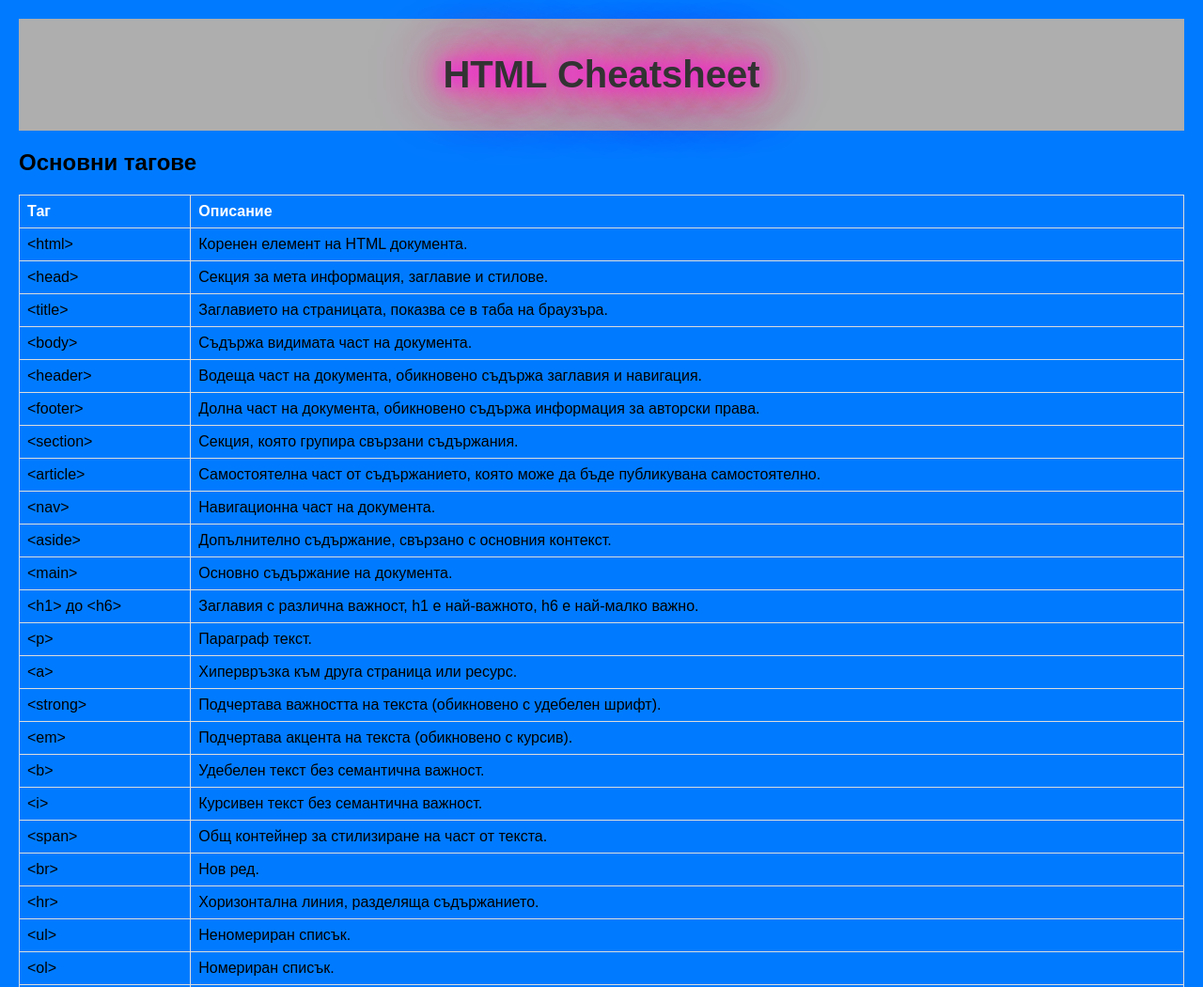
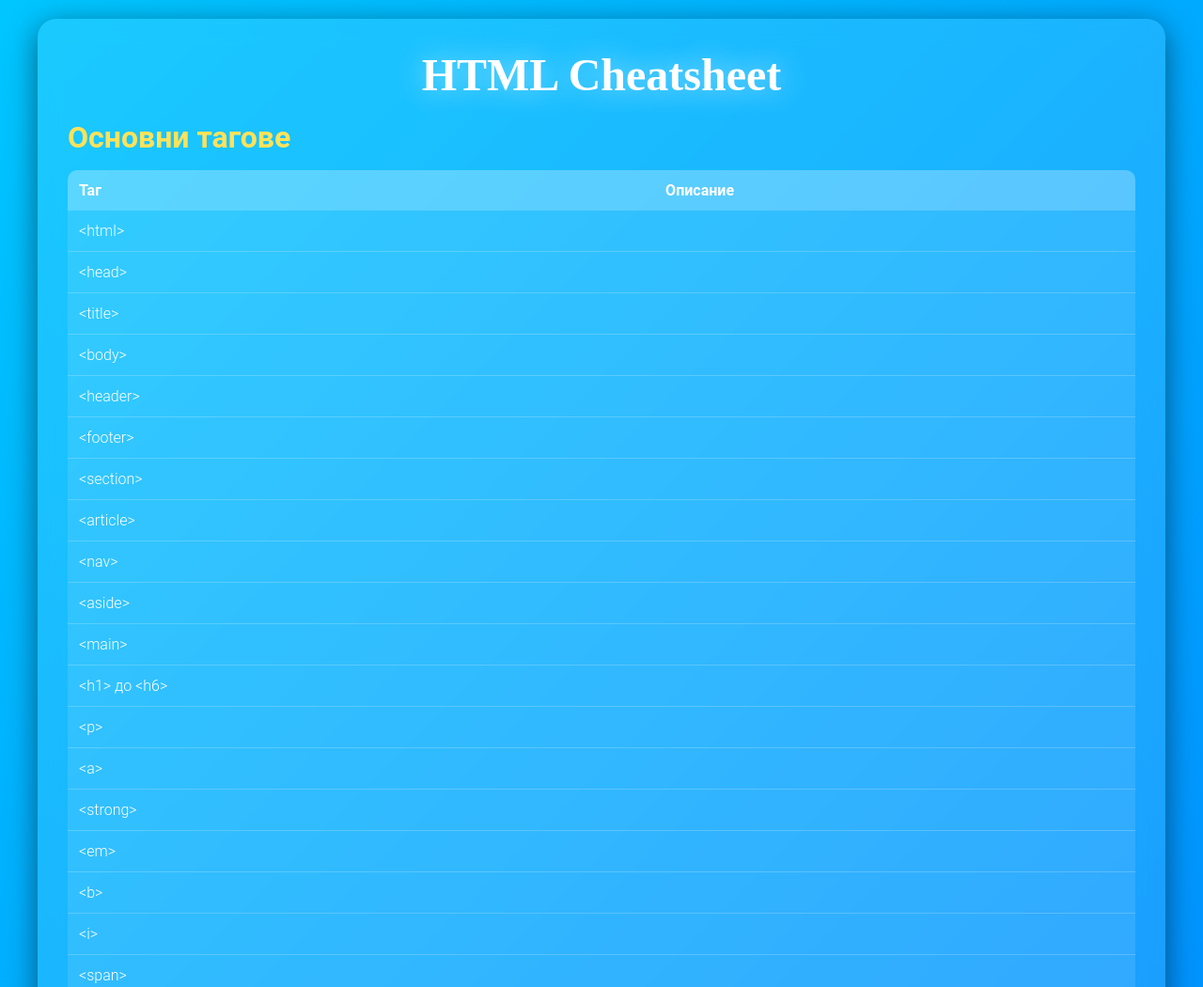
Before and after one commit to Misho0oka/Site, a plain HTML site: page Cheatsheet/fgd.html in a window 1280 px wide. Shown: the top 1050 px of the page at 94% size. Drawn offline with Linux system fonts and the light colour scheme; a script that the page names is missing.

Commit message:
Update neshto.css

```diff
--- a/Cheatsheet/neshto.css
+++ b/Cheatsheet/neshto.css
@@ -1,50 +1,166 @@
+* {
+    margin: 0;
+    padding: 0;
+    box-sizing: border-box;
+}
+
 body {
-    font-family: Arial, sans-serif;
-    margin: 0;
+    font-family: 'Roboto', sans-serif;
+    background: linear-gradient(135deg, #00c6ff, #0072ff);
+    color: #fefefe;
+    display: flex;
+    justify-content: center;
+    align-items: center;
+    min-height: 100vh;
     padding: 20px;
-    background-color: #007bff;
+    transition: all 0.3s ease;
 }
+
+main {
+    background: rgba(255, 255, 255, 0.1);
+    backdrop-filter: blur(12px);
+    box-shadow: 0 8px 32px rgba(0, 0, 0, 0.5);
+    border-radius: 20px;
+    padding: 2rem;
+    width: 100%;
+    max-width: 1200px;
+    overflow: hidden;
+    transition: transform 0.3s ease, opacity 0.3s ease;
+}
+
+main:hover {
+    transform: translateY(-10px);
+    opacity: 0.95;
+}
+
 header {
-    background: #aeaeae;
-    color: white;
-    padding: 10px 20px;
     text-align: center;
+    margin-bottom: 20px;
 }
+
+.glow h1 {
+    font-family: 'Playfair Display', serif;
+    font-size: 3rem;
+    color: #fff;
+    text-shadow: 0 0 30px rgba(255, 255, 255, 0.6);
+}
+
 section {
-    margin: 20px 0;
+    text-align: left;
 }
-h1 {
-    color: #333;
+
+h2 {
+    font-size: 2rem;
+    margin-bottom: 1rem;
+    color: #ffe259;
 }
+
 table {
     width: 100%;
     border-collapse: collapse;
-    margin: 20px 0;
+    background-color: rgba(255, 255, 255, 0.1);
+    border-radius: 10px;
+    overflow: hidden;
+    margin-top: 1rem;
+    transition: all 0.3s ease;
 }
-th, td {
-    border: 1px solid #ddd;
-    padding: 8px;
+
+table thead {
+    background-color: rgba(255, 255, 255, 0.2);
+}
+
+table tbody tr {
+    border-bottom: 1px solid rgba(255, 255, 255, 0.2);
+    transition: background-color 0.3s ease;
+}
+
+table tbody tr:hover {
+    background-color: rgba(255, 255, 255, 0.3);
+    cursor: pointer;
+}
+
+table th, table td {
+    padding: 12px;
     text-align: left;
+    color: #fefefe;
 }
-th {
-    background-color: #007bff;
-    color: white;
-    <! -- gdfgfdgdfgdfg -->
+
+table th {
+    font-weight: bold;
 }
-.glow {
-    font-size: 20px;
-    color: #fff;
-    text-align: center;
-    -webkit-animation: glow 1s ease-in-out infinite alternate;
-    -moz-animation: glow 1s ease-in-out infinite alternate;
-    animation: glow 1s ease-in-out infinite alternate;
-  }
 
-  @-webkit-keyframes glow {
-    from {
-      text-shadow: 0 0 10px #ff0000, 0 0 20px #ff0000, 0 0 30px #ff0000, 0 0 40px #ff0000, 0 0 50px #ff0000, 0 0 60px #ff0000, 0 0 70px #ff0000;
+table td {
+    font-weight: 300;
+}
+
+@media (max-width: 768px) {
+    main {
+        padding: 1.5rem;
     }
-    to {
-      text-shadow: 0 0 20px #f701ff, 0 0 30px #ff4da6, 0 0 40px #ff4da6, 0 0 50px #ff4da6, 0 0 60px #ff4da6, 0 0 70px #ff4da6, 0 0 80px #ff4da6;
+
+    h2 {
+        font-size: 1.8rem;
     }
-  }
+
+    table th, table td {
+        padding: 8px;
+        font-size: 0.9rem;
+    }
+
+    .glow h1 {
+        font-size: 2.5rem;
+    }
+}
+
+@media (max-width: 480px) {
+    main {
+        padding: 1rem;
+    }
+
+    h2 {
+        font-size: 1.5rem;
+    }
+
+    table th, table td {
+        padding: 6px;
+        font-size: 0.8rem;
+    }
+
+    .glow h1 {
+        font-size: 2rem;
+    }
+
+    body {
+        padding: 10px;
+    }
+}
+
+table tbody tr {
+    position: relative;
+}
+
+table tbody tr td + td {
+    display: none;
+}
+
+table tbody tr.expanded td + td {
+    display: table-cell;
+}
+
+::-webkit-scrollbar {
+    width: 10px;
+}
+
+::-webkit-scrollbar-track {
+    background: rgba(255, 255, 255, 0.1);
+}
+
+::-webkit-scrollbar-thumb {
+    background-color: #00c6ff;
+    border-radius: 20px;
+    border: 2px solid transparent;
+}
+
+::-webkit-scrollbar-thumb:hover {
+    background-color: #0072ff;
+}
```
